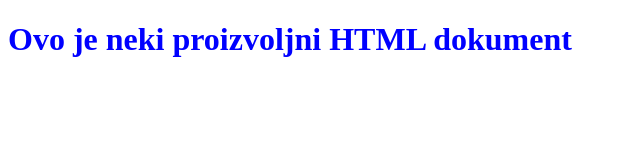
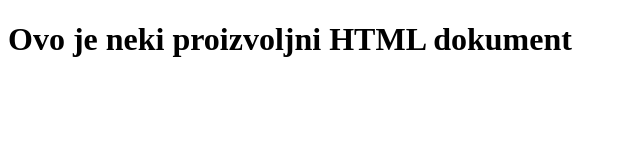
Before and after one commit to DusanMaricic/DusanMaricic.github, a plain HTML site: page index.html in a window 1280 px wide. Shown: the whole page, without its empty margins (0-640 px from the left). Drawn offline with Linux system fonts and the light colour scheme.

Commit message:
Update index.html

```diff
--- a/index.html
+++ b/index.html
@@ -2,6 +2,6 @@
 <html>
 <head></head>
 <body>
-    <h1 style="color:blue;">Ovo je neki proizvoljni HTML dokument</h1>
+    <h1>Ovo je neki proizvoljni HTML dokument</h1>
 </body>
 </html>
```
